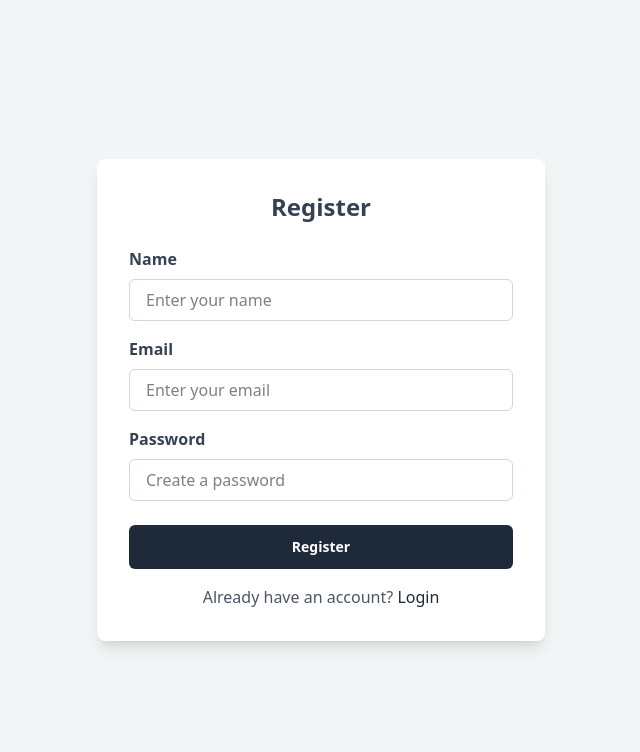
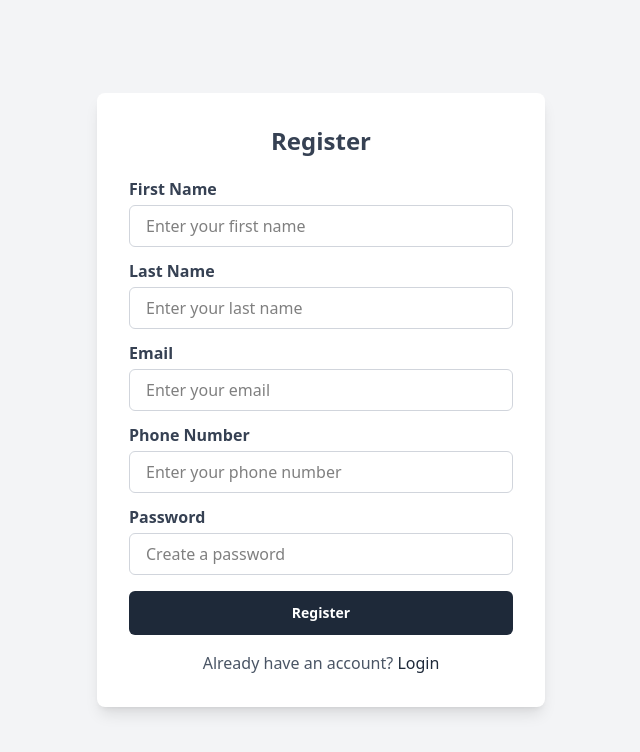
Before and after one commit to fatinishraqprapya25/Blogging-App-Front-End, a React (Vite) app: page /register in a window 1280 px wide. Shown: the top 752 px of the page, without its empty margins (319-959 px from the left). Built offline with nearby package versions, Linux system fonts and the light colour scheme.

Commit message:
Input Component done

```diff
--- /dev/null
+++ b/src/components/auth/Input.jsx
@@ -0,0 +1,11 @@
+export default function Input(props) {
+    const { type, id, value, handler, placeholder } = props;
+    return <input
+        type={type}
+        id={id}
+        value={value}
+        onChange={(e) => handler(e.target.value)}
+        className="w-full px-4 py-2 border border-gray-300 rounded-md focus:outline-none focus:ring-2 focus:ring-blue-500"
+        placeholder={placeholder}
+    />
+}
--- a/src/components/auth/Register.jsx
+++ b/src/components/auth/Register.jsx
@@ -1,66 +1,52 @@
-import React, { useReducer } from "react";
+import React, { useState, useEffect } from "react";
 import Button from "../common/Button";
 import { useNavigate, Link } from "react-router-dom";
 import useAuth from "../../hooks/useAuth";
 
-// Initial form state
-const initialState = {
-    name: "",
-    email: "",
-    password: "",
-    error: "",
-};
-
-// Reducer function to manage form state
-function reducer(state, action) {
-    switch (action.type) {
-        case "SET_FIELD":
-            return { ...state, [action.field]: action.value };
-        case "SET_ERROR":
-            return { ...state, error: action.payload };
-        case "RESET":
-            return initialState;
-        default:
-            return state;
-    }
-}
-
 export default function Register() {
-    const [state, dispatch] = useReducer(reducer, initialState);
-    const { name, email, password, error } = state;
+    const [firstName, setFirstName] = useState("");
+    const [lastName, setLastName] = useState("");
+    const [email, setEmail] = useState("");
+    const [password, setPassword] = useState("");
+    const [phone, setPhone] = useState("");
+    const [error, setError] = useState("");
     const [isLoggedIn] = useAuth();
     const navigate = useNavigate();
 
+    useEffect(() => {
         if (isLoggedIn) {
             navigate("/");
         }
+    }, [isLoggedIn, navigate]);
 
     const handleSubmit = async (e) => {
         e.preventDefault();
 
-        if (!name || !email || !password) {
-            dispatch({ type: "SET_ERROR", payload: "All fields are required." });
+        if (!firstName || !lastName || !email || !password || !phone) {
+            setError("All fields are required.");
             return;
         }
 
-        dispatch({ type: "SET_ERROR", payload: "" });
+        setError("");
 
-        const requestData = { name, email, password };
+        const requestData = { firstName, lastName, email, password, phone };
 
         try {
-            const response = await fetch("https://blogging-app-api-using-express-mongo-db-iwvr.vercel.app/api/v1/auth/register", {
+            const response = await fetch(
+                "https://blogging-app-api-using-express-mongo-db-iwvr.vercel.app/api/v1/auth/register",
+                {
                     method: "POST",
                     headers: {
                         "Content-Type": "application/json",
                     },
                     body: JSON.stringify(requestData),
-            });
+                }
+            );
 
             const result = await response.json();
 
             if (result.success) {
-                const token = result.token;
-                localStorage.setItem("authToken", token);
+                localStorage.setItem("authToken", result.token);
                 navigate("/");
             } else {
                 alert(result.message);
@@ -73,73 +59,90 @@ export default function Register() {
     return (
         <div className="flex justify-center items-center min-h-screen bg-gray-100">
             <div className="bg-white p-8 rounded-lg shadow-lg w-full max-w-md">
-                <h2 className="text-2xl font-bold text-center text-gray-700 mb-6">Register</h2>
+                <h2 className="text-2xl font-bold text-center text-gray-700 mb-5">Register</h2>
 
                 {error && (
-                    <div className="bg-red-500 text-white p-2 rounded-md mb-4 text-center">
+                    <div className="bg-red-500 text-white p-2 rounded-md mb-3 text-center">
                         {error}
                     </div>
                 )}
 
                 <form onSubmit={handleSubmit}>
-                    {/* Name Field */}
-                    <div className="mb-4">
-                        <label htmlFor="name" className="block text-gray-700 font-semibold mb-2">
-                            Name
+                    {/* First Name */}
+                    <div className="mb-3">
+                        <label htmlFor="firstName" className="block text-gray-700 font-semibold mb-1">
+                            First Name
                         </label>
                         <input
                             type="text"
-                            id="name"
-                            name="name"
-                            value={name}
-                            onChange={(e) =>
-                                dispatch({ type: "SET_FIELD", field: "name", value: e.target.value })
-                            }
+                            id="firstName"
+                            value={firstName}
+                            onChange={(e) => setFirstName(e.target.value)}
                             className="w-full px-4 py-2 border border-gray-300 rounded-md focus:outline-none focus:ring-2 focus:ring-blue-500"
-                            placeholder="Enter your name"
-                            required
+                            placeholder="Enter your first name"
                         />
                     </div>
 
-                    {/* Email Field */}
-                    <div className="mb-4">
-                        <label htmlFor="email" className="block text-gray-700 font-semibold mb-2">
+                    {/* Last Name */}
+                    <div className="mb-3">
+                        <label htmlFor="lastName" className="block text-gray-700 font-semibold mb-1">
+                            Last Name
+                        </label>
+                        <input
+                            type="text"
+                            id="lastName"
+                            value={lastName}
+                            onChange={(e) => setLastName(e.target.value)}
+                            className="w-full px-4 py-2 border border-gray-300 rounded-md focus:outline-none focus:ring-2 focus:ring-blue-500"
+                            placeholder="Enter your last name"
+                        />
+                    </div>
+
+                    {/* Email */}
+                    <div className="mb-3">
+                        <label htmlFor="email" className="block text-gray-700 font-semibold mb-1">
                             Email
                         </label>
                         <input
                             type="email"
                             id="email"
-                            name="email"
                             value={email}
-                            onChange={(e) =>
-                                dispatch({ type: "SET_FIELD", field: "email", value: e.target.value })
-                            }
+                            onChange={(e) => setEmail(e.target.value)}
                             className="w-full px-4 py-2 border border-gray-300 rounded-md focus:outline-none focus:ring-2 focus:ring-blue-500"
                             placeholder="Enter your email"
-                            required
                         />
                     </div>
 
-                    {/* Password Field */}
-                    <div className="mb-6">
-                        <label htmlFor="password" className="block text-gray-700 font-semibold mb-2">
+                    {/* Phone */}
+                    <div className="mb-3">
+                        <label htmlFor="phone" className="block text-gray-700 font-semibold mb-1">
+                            Phone Number
+                        </label>
+                        <input
+                            type="text"
+                            id="phone"
+                            value={phone}
+                            onChange={(e) => setPhone(e.target.value)}
+                            className="w-full px-4 py-2 border border-gray-300 rounded-md focus:outline-none focus:ring-2 focus:ring-blue-500"
+                            placeholder="Enter your phone number"
+                        />
+                    </div>
+
+                    {/* Password */}
+                    <div className="mb-4">
+                        <label htmlFor="password" className="block text-gray-700 font-semibold mb-1">
                             Password
                         </label>
                         <input
                             type="password"
                             id="password"
-                            name="password"
                             value={password}
-                            onChange={(e) =>
-                                dispatch({ type: "SET_FIELD", field: "password", value: e.target.value })
-                            }
+                            onChange={(e) => setPassword(e.target.value)}
                             className="w-full px-4 py-2 border border-gray-300 rounded-md focus:outline-none focus:ring-2 focus:ring-blue-500"
                             placeholder="Create a password"
-                            required
                         />
                     </div>
 
-                    {/* Submit Button */}
                     <Button styles="w-full text-md py-3 hover:bg-black">Register</Button>
                 </form>
 
--- a/src/components/common/Navbar.jsx
+++ b/src/components/common/Navbar.jsx
@@ -24,7 +24,7 @@ export default function Navbar() {
                 } border-b border-gray-200 sticky top-0 z-50 transition-all duration-300 bg-white`}
         >
             <Container extraClasses="flex items-center justify-between ">
-                {/* Left Side */}
+
                 <div className="flex items-center gap-4">
                     {/* Logo */}
                     <div className="text-xl font-bold">Medium</div>
```
Lines whose indentation alone changed are shown as unchanged.
